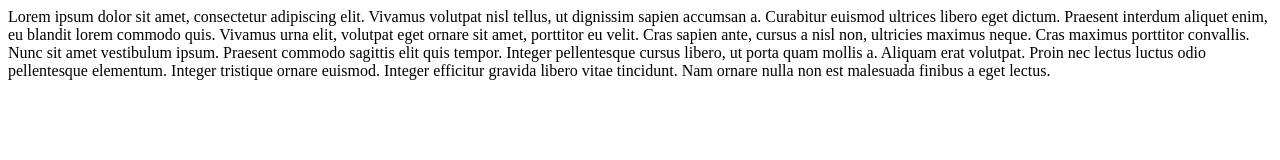
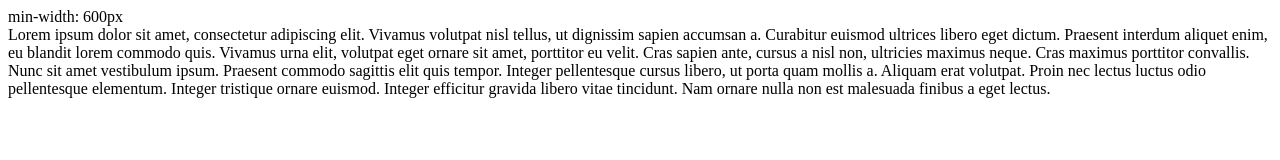
Before and after one commit to hoyin604/hoyin604.github.io, a plain HTML site: page index.html in a window 1280 px wide. Drawn offline with Linux system fonts and the light colour scheme.

Commit message:
Update index.html
test again

```diff
--- a/index.html
+++ b/index.html
@@ -6,8 +6,14 @@
     <meta http-equiv="X-UA-Compatible" content="IE=edge">
     <meta http-equiv="Content-Language" content="en">
     <meta name="viewport" content="width=device-width, initial-scale=1">
+<style>
+    body {
+        min-width: 600px;
+    }
+</style>
 </head>
   <body>
+      min-width: 600px<br>
     Lorem ipsum dolor sit amet, consectetur adipiscing elit. Vivamus volutpat nisl tellus, ut dignissim sapien accumsan a. Curabitur euismod ultrices libero eget dictum. Praesent interdum aliquet enim, eu blandit lorem commodo quis. Vivamus urna elit, volutpat eget ornare sit amet, porttitor eu velit. Cras sapien ante, cursus a nisl non, ultricies maximus neque. Cras maximus porttitor convallis. Nunc sit amet vestibulum ipsum. Praesent commodo sagittis elit quis tempor. Integer pellentesque cursus libero, ut porta quam mollis a. Aliquam erat volutpat. Proin nec lectus luctus odio pellentesque elementum. Integer tristique ornare euismod. Integer efficitur gravida libero vitae tincidunt. Nam ornare nulla non est malesuada finibus a eget lectus.
   </body>
 </html>
```
